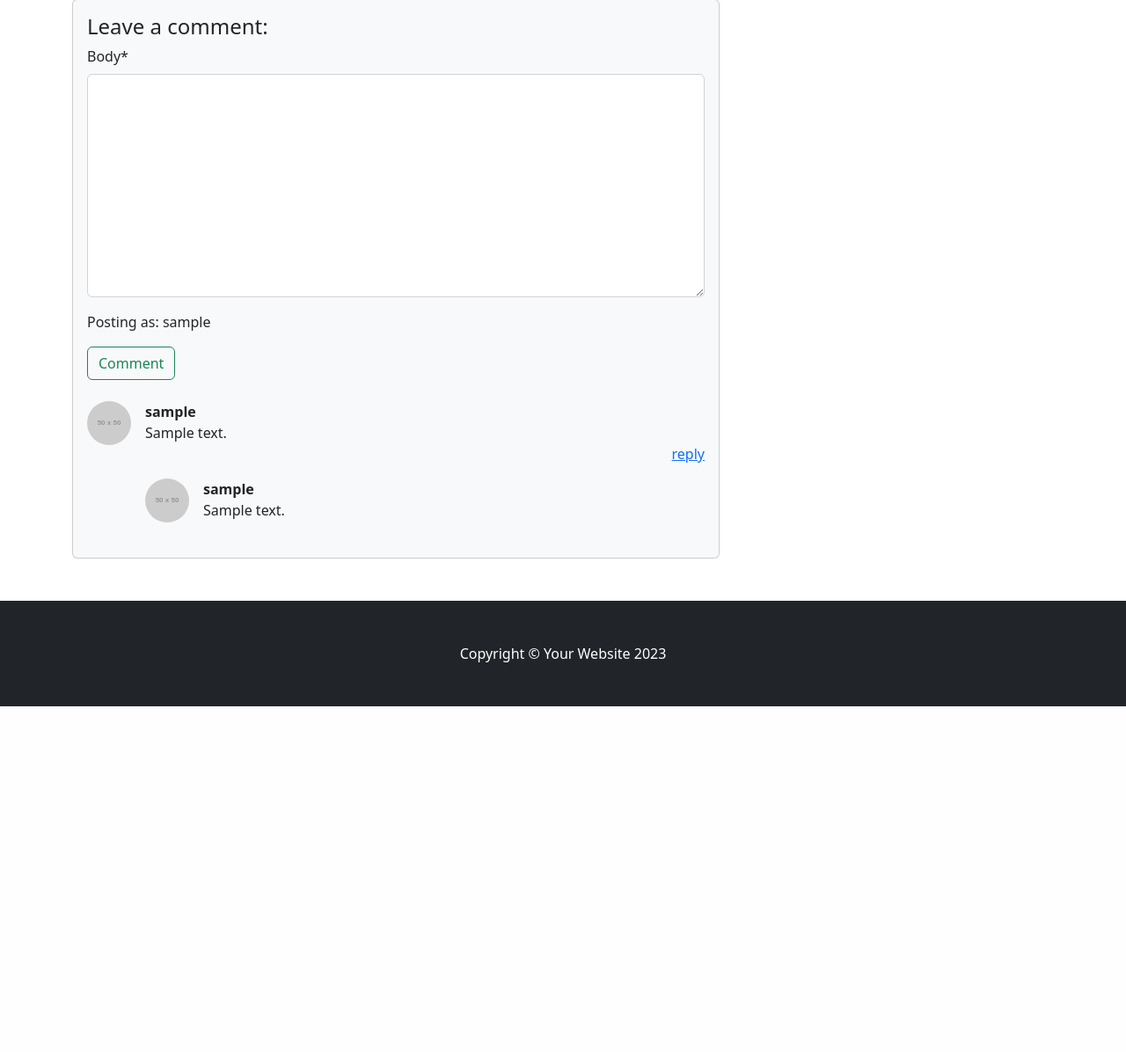
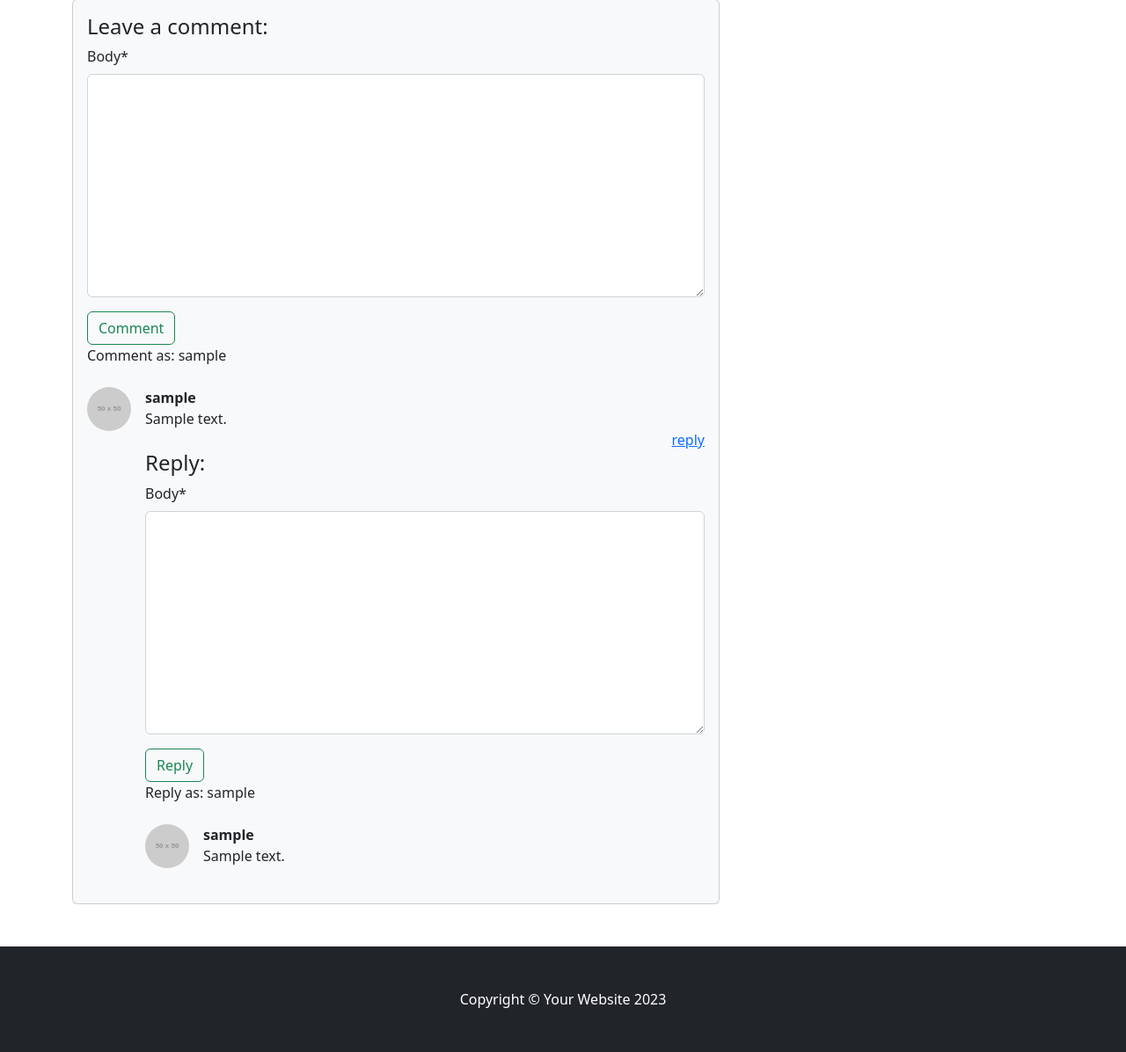
Before and after one commit to DestanT/we-discuss-music, a Django app: a page that uses templates/blog/season_detail.html in a window 1280 px wide. Shown: the part 1329-2525 px from the top of the page at 88% size. Before the commit the page ends 2132 px from the top, so only its background shows below. Run offline with Django 4.2, Linux system fonts and the light colour scheme; a user stored in the database is signed in; tables that the repository leaves empty hold one stand-in row (values such as "Sample post"); grey boxes labelled with a size stand in for pictures from a placeholder-image service; some libraries are stand-ins or nearby versions.

Commit message:
CreateView for replies, connect url path and add form element to template

```diff
--- a/blog/urls.py
+++ b/blog/urls.py
@@ -4,4 +4,5 @@ from . import views
 urlpatterns = [
     path("<slug:slug>/", views.SeasonDetailView.as_view(), name="season_detail"),
     path("<slug:slug>/comment", views.CommentCreateView.as_view(), name="season_comment"),
+    path("<slug:slug>/<int:id>/reply", views.ReplyCreateView.as_view(), name="comment_reply"),
 ]
--- a/blog/views.py
+++ b/blog/views.py
@@ -32,6 +32,7 @@ class SeasonDetailView(DetailView):
     def get_context_data(self, **kwargs):
         context = super().get_context_data(**kwargs)
         context['comment_form'] = CommentForm()
+        context['reply_form'] = CommentReplyForm()
         return context
 
 
@@ -47,3 +48,17 @@ class CommentCreateView(CreateView):
 
     def get_success_url(self):
         return reverse('season_detail', kwargs={'slug': self.kwargs.get('slug')})
+
+
+class ReplyCreateView(CreateView):
+    model = CommentReply
+    form_class = CommentReplyForm
+
+    def form_valid(self, form):
+        comment = Comment.objects.get(id=self.kwargs.get('id'))
+        form.instance.comment = comment
+        form.instance.user = self.request.user
+        return super().form_valid(form)
+
+    def get_success_url(self):
+        return reverse('season_detail', kwargs={'slug': self.kwargs.get('slug')})
--- a/templates/blog/season_detail.html
+++ b/templates/blog/season_detail.html
@@ -56,12 +56,12 @@
                         <form method="post" action="{% url 'season_comment' slug=season.slug %}" class="mb-4">
                             {% csrf_token %}
                             {{ comment_form | crispy }}
-                            <p>Posting as: {{ user.username }}</p>
                             <button type="submit" class="btn btn-outline-success">Comment</button>
+                            <p>Comment as: {{ user.username }}</p>
                         </form>
                         {% endif %}
 
-                        <!-- Comment with nested comments-->
+                        <!-- Comments with nested replies -->
                         {% for comment in season.comments.all %}
                         <div class="d-flex mb-4">
                             <!-- Comments -->
@@ -72,7 +72,19 @@
                             <div class="flex-grow-1 ms-3">
                                 <div class="fw-bold">{{ comment.user }}</div>
                                 {{ comment.body }}
+
+                                <!-- Reply form-->
+                                {% if user.is_authenticated %}
                                 <a href="#" class="d-flex justify-content-end">reply</a>
+                                <h4>Reply:</h4>
+                                <form method="post" action="{% url 'comment_reply' slug=season.slug id=comment.id %}"
+                                    class="mb-4">
+                                    {% csrf_token %}
+                                    {{ reply_form | crispy }}
+                                    <button type="submit" class="btn btn-outline-success">Reply</button>
+                                    <p>Reply as: {{ user.username }}</p>
+                                </form>
+                                {% endif %}
 
                                 <!-- Replies -->
                                 {% for reply in comment.replies.all %}
```
